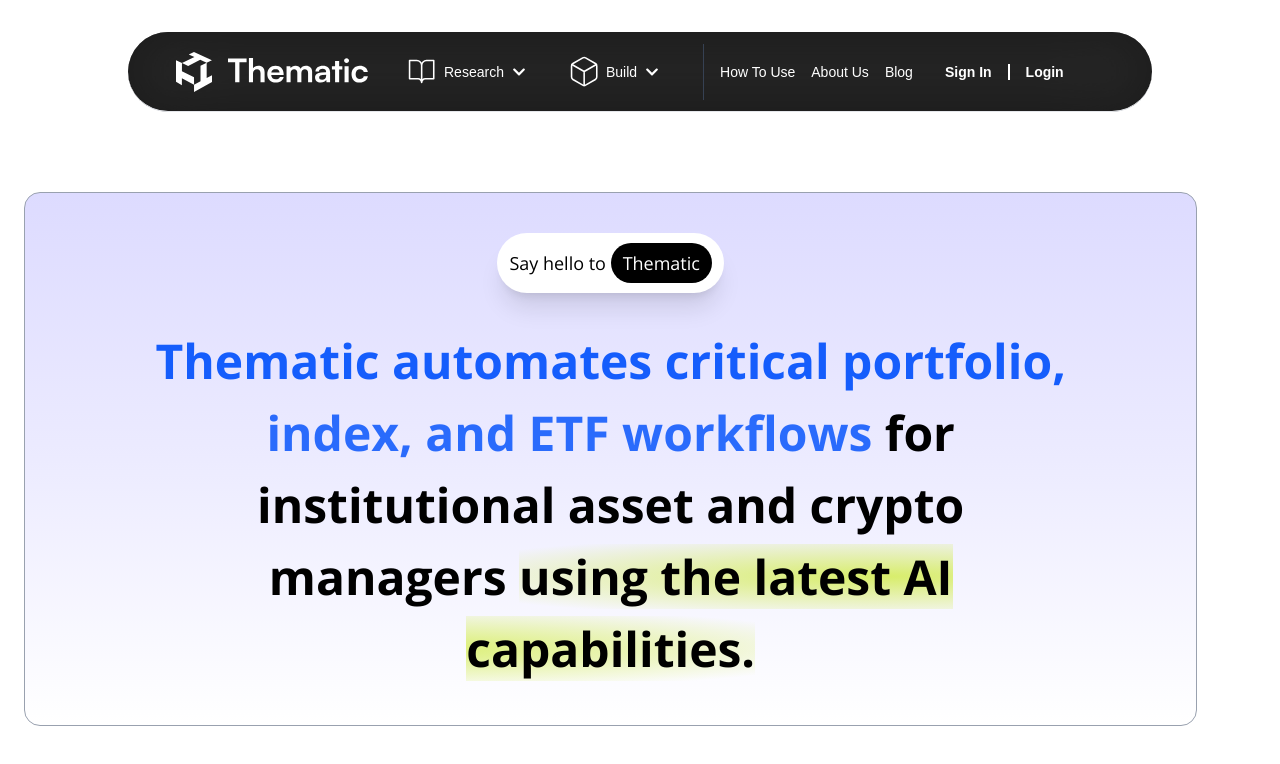
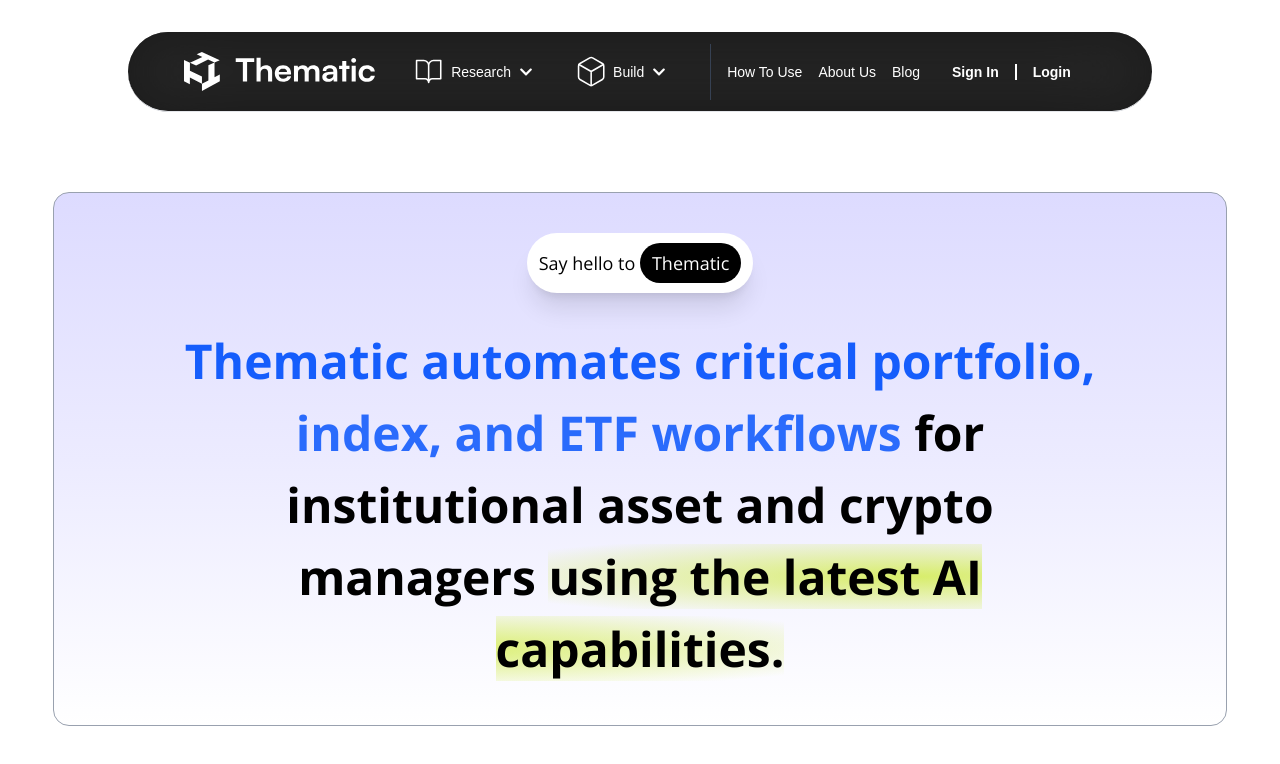
Before and after one commit to rakib00-dev/vpj-website-demo-, a React (Vite) app: page / in a window 1280 px wide. Shown: the top 764 px of the page. Built offline with nearby package versions, Linux system fonts and the light colour scheme.

Commit message:
fixed the navbar and the hero section

```diff
--- a/src/Components/Hero.jsx
+++ b/src/Components/Hero.jsx
@@ -4,7 +4,7 @@ const Hero = () => {
   return (
     <>
       <header
-        className={`md:mx-6 border border-gray-400 rounded-2xl p-2 bg-gradient-to-b from-[#dddbff] via-[#ecebff] to-white w-11/12 my-6 mx-4 overflow-hidden md:my-20 pb-20 max-w-7xl items-center md:p-8`}
+        className={`md:mx-auto border border-gray-400 rounded-2xl p-2 bg-gradient-to-b from-[#dddbff] via-[#ecebff] to-white w-11/12 my-6 mx-4 overflow-hidden md:my-20 pb-20 max-w-7xl items-center md:p-8`}
       >
         <div className="relative flex mx-2 flex-col gap-8 p-2 top-0 justify-center items-center md:mx-19 md:P-8">
           <h2 className="bg-white py-4 mt-8 shadow-xl text-md text-black px-3 rounded-full md:text-lg md:mt-0">
--- a/src/Components/Navbar.jsx
+++ b/src/Components/Navbar.jsx
@@ -288,13 +288,13 @@ const Navbar = () => {
   return (
     <>
       <div
-        className="mx-auto transition-all my-8 bg-black/80 w-4/5 max-w-7xl h-20 relative top-0 border-b-1  border-gray-200 z-20  rounded-full"
+        className="mx-auto transition-all mt-4 mb-8 md:my-8 bg-black/80 w-11/12 md:w-4/5 max-w-7xl h-20 relative top-0 border-b-1  border-gray-200 z-20  rounded-full"
         id="navBarFix"
         ref={navBarFix}
       >
         <nav
           id="nav"
-          className="relative flex justify-center items-center px-2 py-4 max-w-7xl border-b-1 border-gray-200 bg-black/60 p-4 w-full h-20 rounded-full m-auto overflow-hidden lg:py-0.5"
+          className="relative flex justify-center items-center px-4 py-4 max-w-7xl border-b-1 border-gray-200 bg-black/60 w-full h-20 rounded-full m-auto overflow-hidden"
         >
           <div className={''} style={cssStyle.blur}></div>{' '}
           <div className="flex justify-between items-center w-full gap-10 md:mx-10">
```
